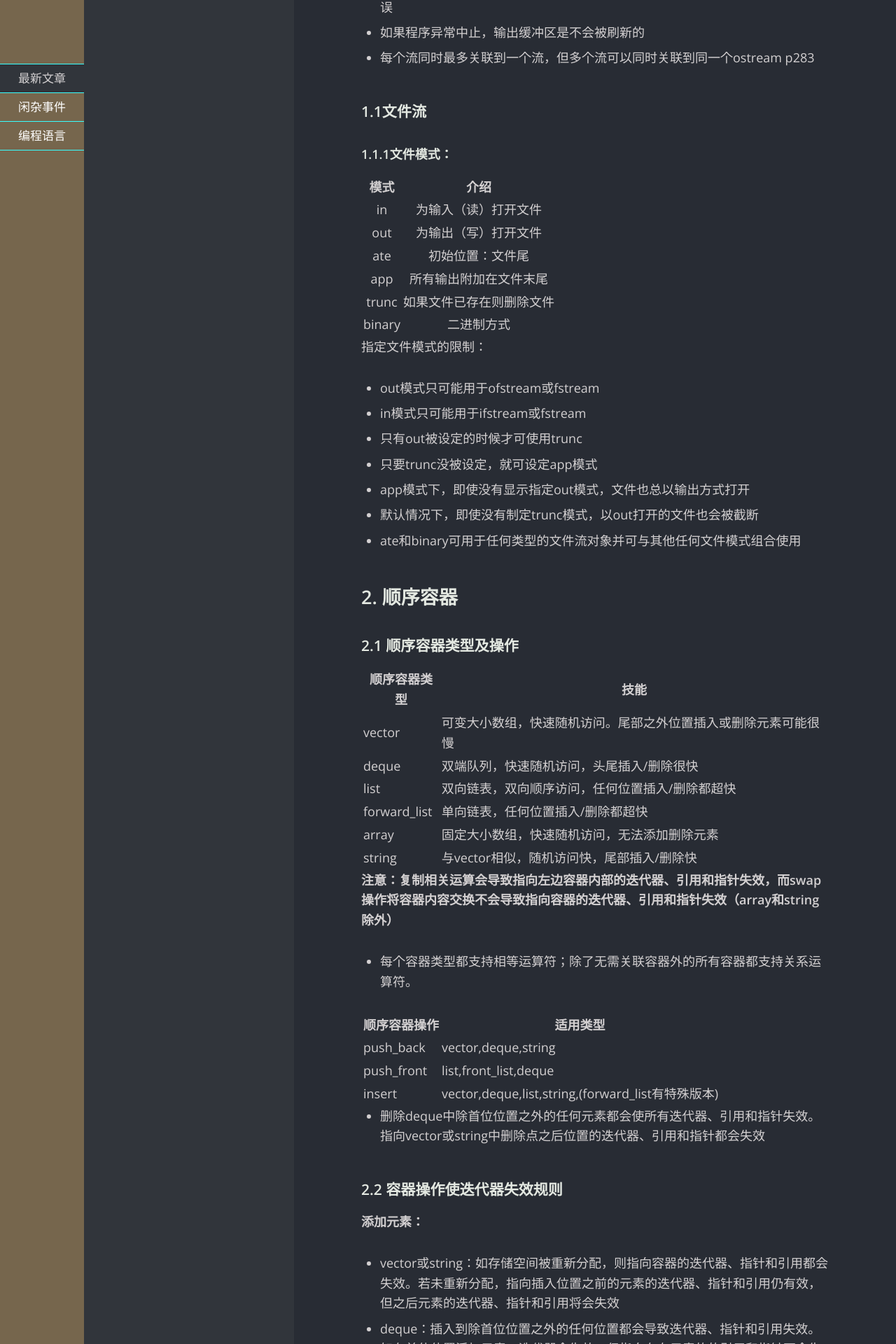
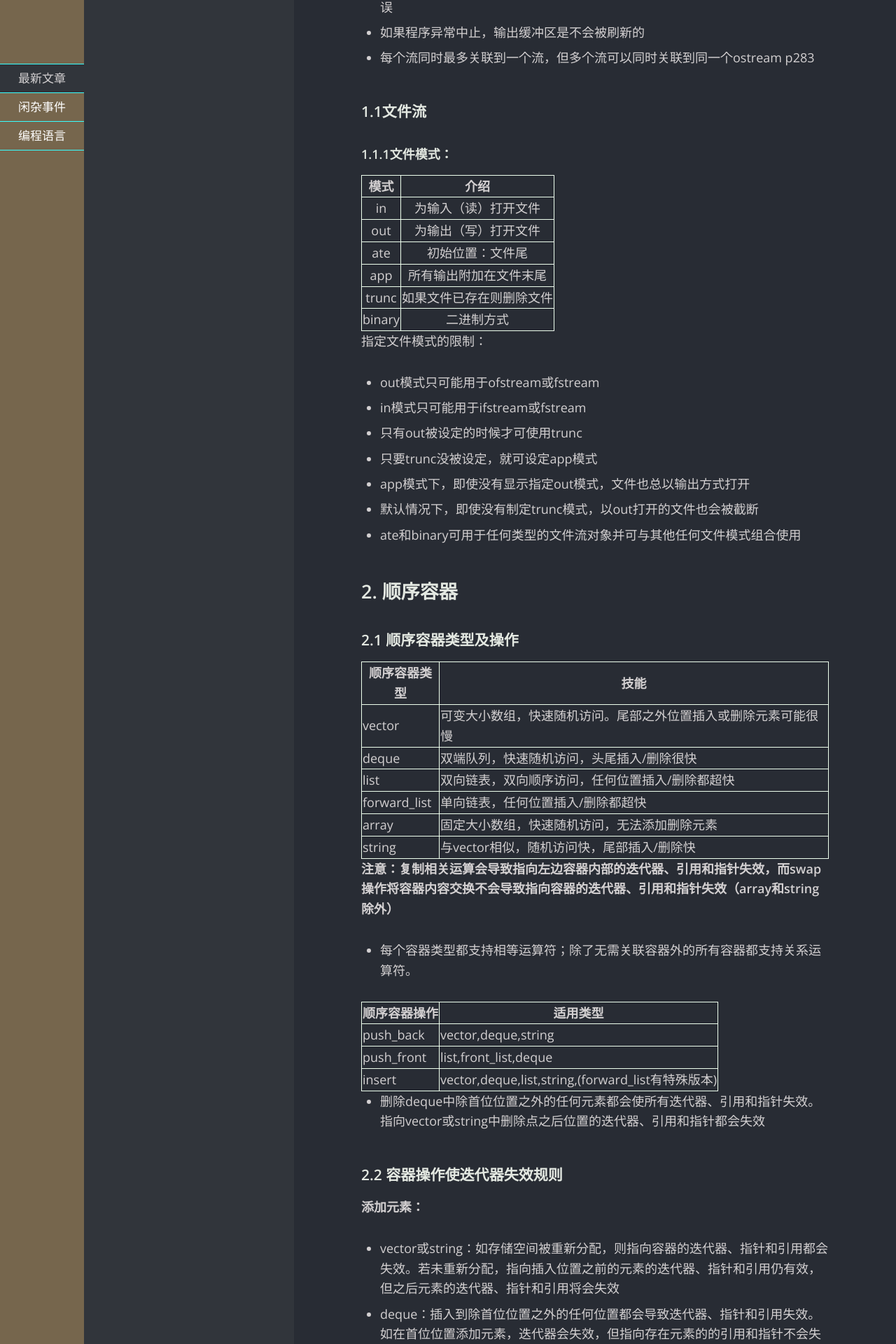
Before and after one commit to Donche/Donche.github.io, a Jekyll site: the page built from _posts/C++/2017-03-21-C++_second_part .md, in a window 1280 px wide. Shown: the part 443-2363 px from the top of the page at 70% size. Built offline with Jekyll 4.4.1, drawn with Linux system fonts in a browser that asks for light colours; some web fonts are replaced; some of the changed text lies outside the part shown.

Commit message:
some bug fixed and table border color modified

````diff
--- a/_posts/C++/2017-03-21-C++_second_part .md
+++ b/_posts/C++/2017-03-21-C++_second_part .md
@@ -257,6 +257,7 @@ c[k]|返回关键字为k的元素；如k不在c中，添加一个关键字为k
 c.at(k)|访问关键字为k的元素，带参数检查；若k不在c中，抛出一个out_of_range异常
 
 set:
+
 操作|简介
 ---|---
 c.find(k)|返回一个迭代器，指向第一个关键字为k的元素，若k不在容器中，则返回尾后迭代器
@@ -289,40 +292,50 @@ c.load_factor()|每个桶的平均元素数量，返回float值
 c.max_load_factor()|c试图维护的平均桶的大小，返回float值。c会在需要时添加新的桶，以使得load_factor <= max_load_factor
 c.rehash(n)|重组存储，使得bucket_count >= n且bucket_count > size/max_load_factor
 c.reserve(m)|重组存储，使得c可以保存n个元素且不必rehash
+
 * 不能直接定义关键字类型为自定义类类型的无序容器
 
 ## 5.动态内存
 ### 5.1智能指针
-指针类型| memory.h
+
+指针类型|memory.h
 ---|---
 shared_ptr|多个指针指向同一个对象
 unique_ptr|独占所指向的对象
 weak_ptr|伴随类，弱引用，指向shared_ptr所管理的对象
 
-shared_ptr和unique_ptr都支持的操作|
----|---
-shared_ptr<T> sp   unique_ptr<T> up |空智能指针，可以指向类型为T的对象
-p.get()|返回p中保存的指针。要小心使用，若智能指针释放了其对象，返回的指针所指向的对象也就消失了
-swap(p, q)   p.swap(q) |交换p和q中的指针
+
+|shared_ptr和unique_ptr都支持的操作|
+| --- | --- |
+|shared_ptr<T> sp<br>unique_ptr<T> up|空智能指针，可以指向类型为T的对象|
+|p.get()|返回p中保存的指针。要小心使用，若智能指针释放了其对象，返回的指针所指向的对象也就消失了|
+|swap(p, q)<br>p.swap(q)|交换p和q中的指针|
 **shared_ptr独有的操作** |
-make_shared<T>(args)| 返回一个shared_ptr, 指向一个动态分配类型为T的对象，使用args初始化此对象
-shared_ptr<T>p(q)|p是shared_ptr q的拷贝：此操作会递增q中的计数器。q中的指针必须能转换为T*
-p = q|p和q都是shared_ptr， 所保存的指针必须能相互转换。此操作会递减p的引用次数，递增q的引用次数；若p的引用计数变为0，则将其管理的元内存释放
-p.unique()|若p.use_count()为1，返回true;否则返回false
-p.use_count()|返回与p共享对象的智能指针数量；可能很慢，主要用于调试
+|make_shared<T>(args)|返回一个shared_ptr, 指向一个动态分配类型为T的对象，使用args初始化此对象|
+|shared_ptr<T>p(q)|p是shared_ptr q的拷贝：此操作会递增q中的计数器。q中的指针必须能转换为T*|
+|p = q|p和q都是shared_ptr，所保存的指针必须能相互转换。此操作会递减p的引用次数，递增q的引用次数；若p的引用计数变为0，则将其管理的元内存释放|
+|p.unique()|若p.use_count()为1，返回true;否则返回false|
+|p.use_count()|返回与p共享对象的智能指针数量；可能很慢，主要用于调试|
+
+
+
+
+
 **shared_ptr和new结合使用**
 **直接举例子！**
 ```c++
 shared_ptr<int> p1 = new int(1024);//错误，必须使用直接初始化形式
 shared_ptr<int> p2(new int(42));//正确
 ```
-定义和改变shared_ptr的其他方法|
----|---
-shared_ptr<T> p(q)|p管理内置指针q所指向的对象；q必须指向new分配的内存，且能转换为T*类型
-shared_ptr<T> p(u)|p从unique_ptr u那里接管了对象的所有权：将u置为空
-shared_ptr<T> p(q, d)|p接管了内置指针q所指向的对象的所有权。q必须能够转换为T*类型。p将使用可调用对象d来代替delete
-shared_ptr<T> p(p2, d)|p是shared_ptr p2的拷贝，唯一区别是将用可调用对象d来代替delete
-p.reset()<br>p.reset(q)<br>p.reset(q, d)|若p是为唯一指向其对象的shared_ptr, reset会释放此对象。若传递了可选的参数内置指针q，会令p指向q，否则会将p置为空。若还传递了参数d，将会调用d而不是delete来释放q
+
+|定义和改变shared_ptr的其他方法|
+|---|---|
+|shared_ptr<T> p(q)|p管理内置指针q所指向的对象；q必须指向new分配的内存，且能转换为T*类型|
+|shared_ptr<T> p(u)|p从unique_ptr u那里接管了对象的所有权：将u置为空|
+|shared_ptr<T> p(q, d)|p接管了内置指针q所指向的对象的所有权。q必须能够转换为T*类型。p将使用可调用对象d来代替delete|
+|shared_ptr<T> p(p2, d)|p是shared_ptr p2的拷贝，唯一区别是将用可调用对象d来代替delete|
+|p.reset()<br>p.reset(q)<br>p.reset(q, d)|若p是为唯一指向其对象的shared_ptr, reset会释放此对象。若传递了可选的参数内置指针q，会令p指向q，否则会将p置为空。若还传递了参数d，将会调用d而不是delete来释放q|
+
 **智能指针陷阱**
 * 不使用相同的内置指针值初始化（或reset）多个智能指针
 * 不delete get()返回的指针
@@ -330,19 +343,20 @@ p.reset()<br>p.reset(q)<br>p.reset(q, d)|若p是为唯一指向其对象的share
 * 如果你使用get()返回的指针，记住当最后一个对应的智能指针销毁后，你的指针就变为无效了
 * 如果使用的智能指针管理的资源不是new分配的内存，记住传递给他一个删除器
 
-unique_ptr操作|
----|---
-unique_ptr<T> u1<br>unique_ptr<T, D> u2|空unique_ptr，可以指向类型为T的对象，u1会使用delete来释放它的指针；u2会使用一个类型为D的可调用对象来释放它的指针
-unique_ptr<T, D> u(d)|空unique_ptr，指向类型为T的对象，用类型为D的对象d来代替delete
-u.release()|u放弃对指针的控制权，返回指针，并将u置为空
-u.reset()<br>u.reset(q)<br>u.reset(nullptr)|释放u指向的对象<br>如果提供了内置指针q，令u指向这个对象；否则将u置为空
+|unique_ptr操作|
+|---|---|
+|unique_ptr<T> u1<br>unique_ptr<T, D> u2|空unique_ptr，可以指向类型为T的对象，u1会使用delete来释放它的指针；u2会使用一个类型为D的可调用对象来释放它的指针|
+|unique_ptr<T, D> u(d)|空unique_ptr，指向类型为T的对象，用类型为D的对象d来代替delete|
+|u.release()|u放弃对指针的控制权，返回指针，并将u置为空|
+|u.reset()<br>u.reset(q)<br>u.reset(nullptr)|释放u指向的对象<br>如果提供了内置指针q，令u指向这个对象；否则将u置为空|
 
-weak_ptr操作|
----|---
-weak_ptr<T> w|指向类型为T的对象
-weak_ptr<T> w(sp)|与shared_ptr sp指向相同对象的weak_ptr。T必须能转换成sp指向的类型
-w = p|p可以使一个shared_ptr或一个weak_ptr。赋值后w与p共享对象
-w.reset()|将w置为空
+
+|weak_ptr操作|
+|---|---|
+|weak_ptr<T> w|指向类型为T的对象|
+|weak_ptr<T> w(sp)|与shared_ptr sp指向相同对象的weak_ptr。T必须能转换成sp指向的类型|
+|w = p|p可以使一个shared_ptr或一个weak_ptr。赋值后w与p共享对象|
+|w.reset()|将w置为空|
 w.use_count()|与w共享对象的shared_ptr的数量
 w.expired()|若w.use_count()为0，返回true，否则返回false
 w.lock()|如果expired为true，返回一个空shared_ptr；否则返回一个指向w的对象的shared_ptr
@@ -357,13 +371,20 @@ sp.reset(); //
 * shared_ptr未定义下标运算符，且智能指针类型不支持指针算术运算。因此为了访问数组中的元素，必须用get获取一个内置指针，然后用它来访问数组元素
 **allocator类**
 
-标准库allocator类及其算法|
----|---
-allocator<T> a|定义一个名为a的allocator对象，它可以为类型为T的对象分配内存
-a.allocate(n)|分配一段原始的、未构造的内存，保存n个类型为T的对象
-a.deallocate(p, n)|释放从T*指针p中地址开始的内存，这块内存保存了n个类型为T的对象；p必须是一个先前由allocate返回的指针，且n必须是p创建时所要求的大小。在调用deallocate之前，用户必须对每个在这块内存中创建的对象调用destroy
-a.construct(p, args)|p必须是一个类型为T*的指针，指向一块原始内存；args被传递给类型为T的构造函数，用来在p指向的内存中构造一个对象
-a.destroy(p)|p为T*类型的指针，此算法对p指向的对象执行析构函数
+
+
+
+|标准库allocator类及其算法|
+|---|---|
+|allocator<T> a|定义一个名为a的allocator对象，它可以为类型为T的对象分配内存|
+|a.allocate(n)|分配一段原始的、未构造的内存，保存n个类型为T的对象|
+|a.deallocate(p, n)|释放从T*指针p中地址开始的内存，这块内存保存了n个类型为T的对象；p必须是一个先前由allocate返回的指针，且n必须是p创建时所要求的大小。在调用deallocate之前，用户必须对每个在这块内存中创建的对象调用destroy|
+|a.construct(p, args)|p必须是一个类型为T*的指针，指向一块原始内存；args被传递给类型为T的构造函数，用来在p指向的内存中构造一个对象|
+|a.destroy(p)|p为T*类型的指针，此算法对p指向的对象执行析构函数|
+
+
+
+
 **举个例子**
 ```c++
 allocator<string> alloc;
--- a/_sass/05-post.sass
+++ b/_sass/05-post.sass
@@ -68,6 +68,11 @@ h1 + h2, h2 + h3, h3 + h4, h4 + h5, h5 + h6
     margin-top: 0
     margin-bottom: $post-paragraph-spacing
 
+  table, th, td
+    border: 1px solid #eeffee
+
+  table
+    border-collapse: collapse
   ul, ol
     padding-left: 1.5em
 
````
Also changed, not shown: other parts of _posts/C++/2017-03-21-C++_second_part .md (+3 -1 lines).
